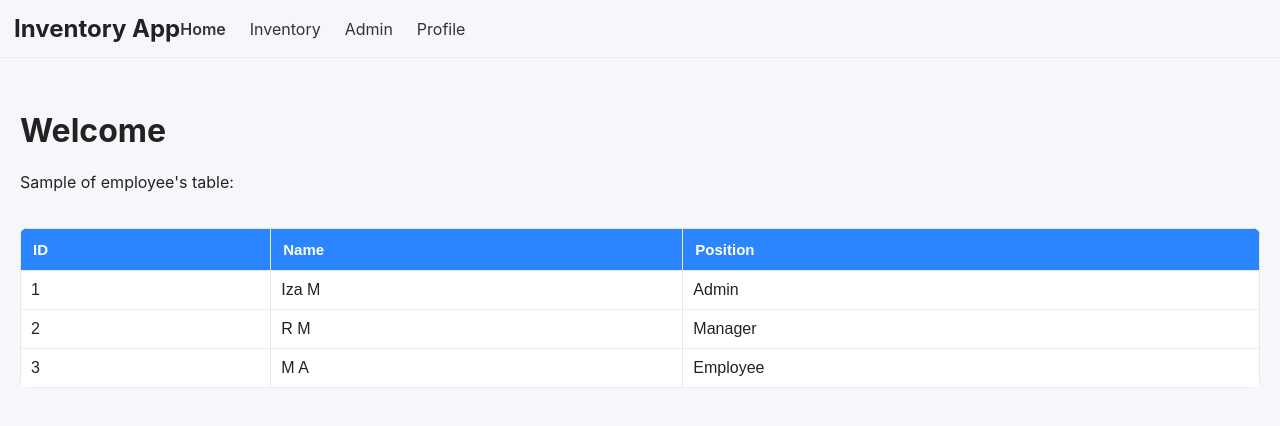
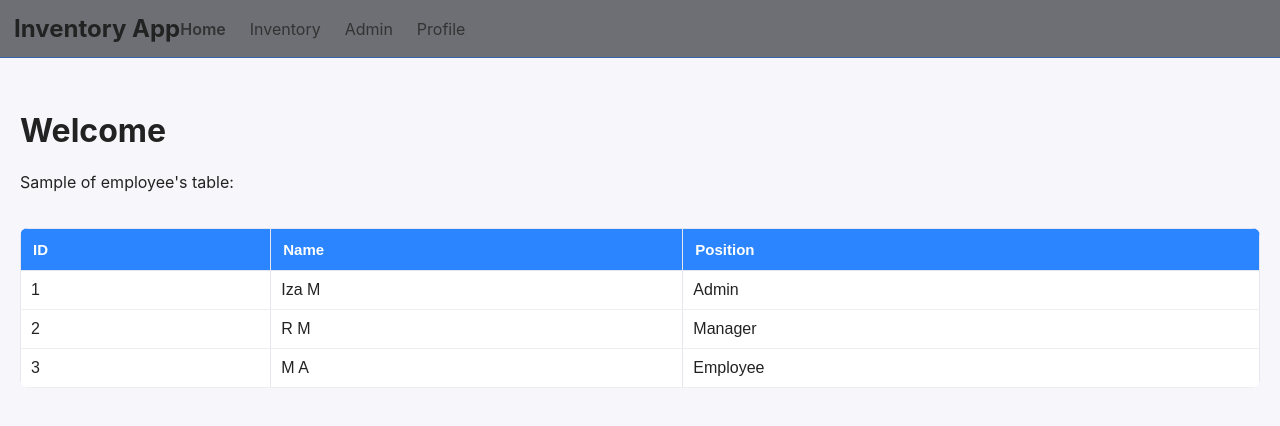
Before and after one commit to Iza-04/inventory-project, a React (Vite) app in the folder frontend/: page / in a window 1280 px wide. Shown: the top 426 px of the page. Built offline with nearby package versions, Linux system fonts and the light colour scheme.

Commit message:
chart has been renewed, styles have been renewed

```diff
--- a/frontend/src/components/Header.jsx
+++ b/frontend/src/components/Header.jsx
@@ -7,8 +7,8 @@ export default function Header() {
     <header
       style={{
         padding: 14,
-        background: "#f5f7fb",
-        borderBottom: "1px solid #e6eefc",
+        background: "#6d6f74ff",
+        borderBottom: "1px solid #3863adff",
       }}
     >
       <div
```
